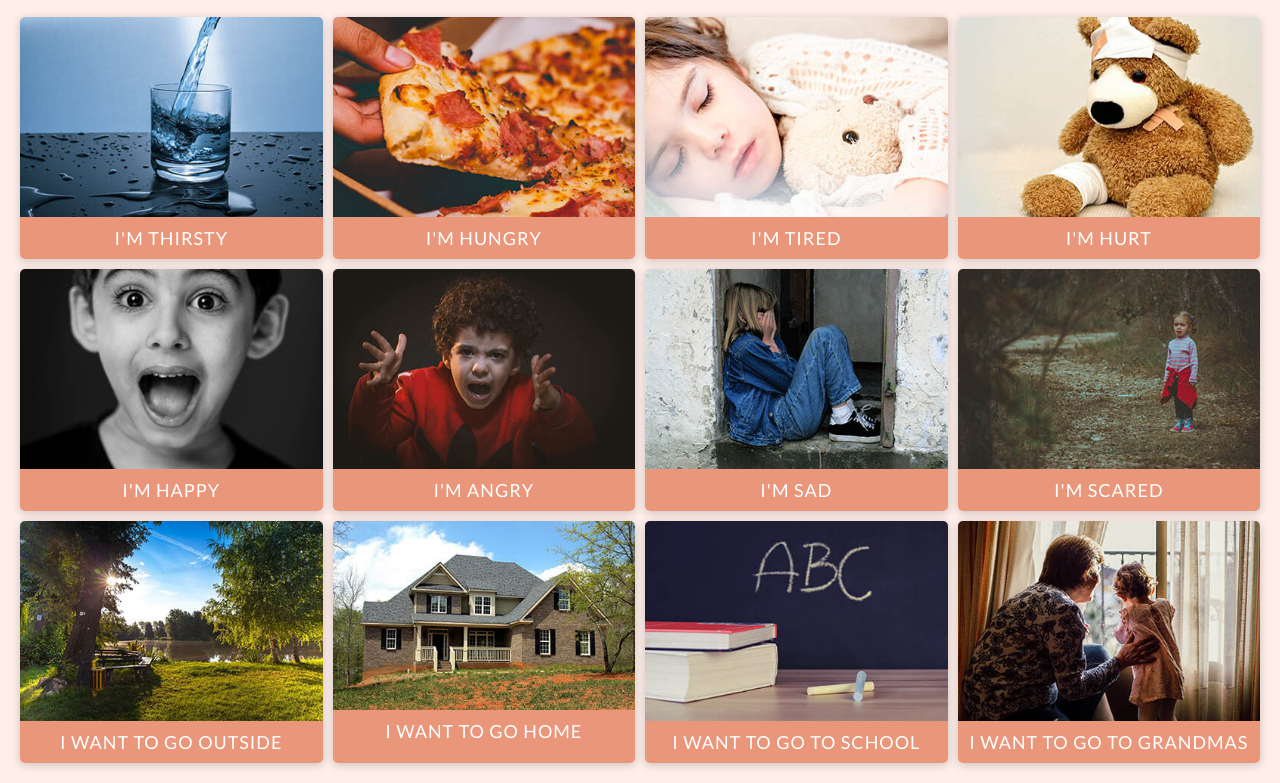
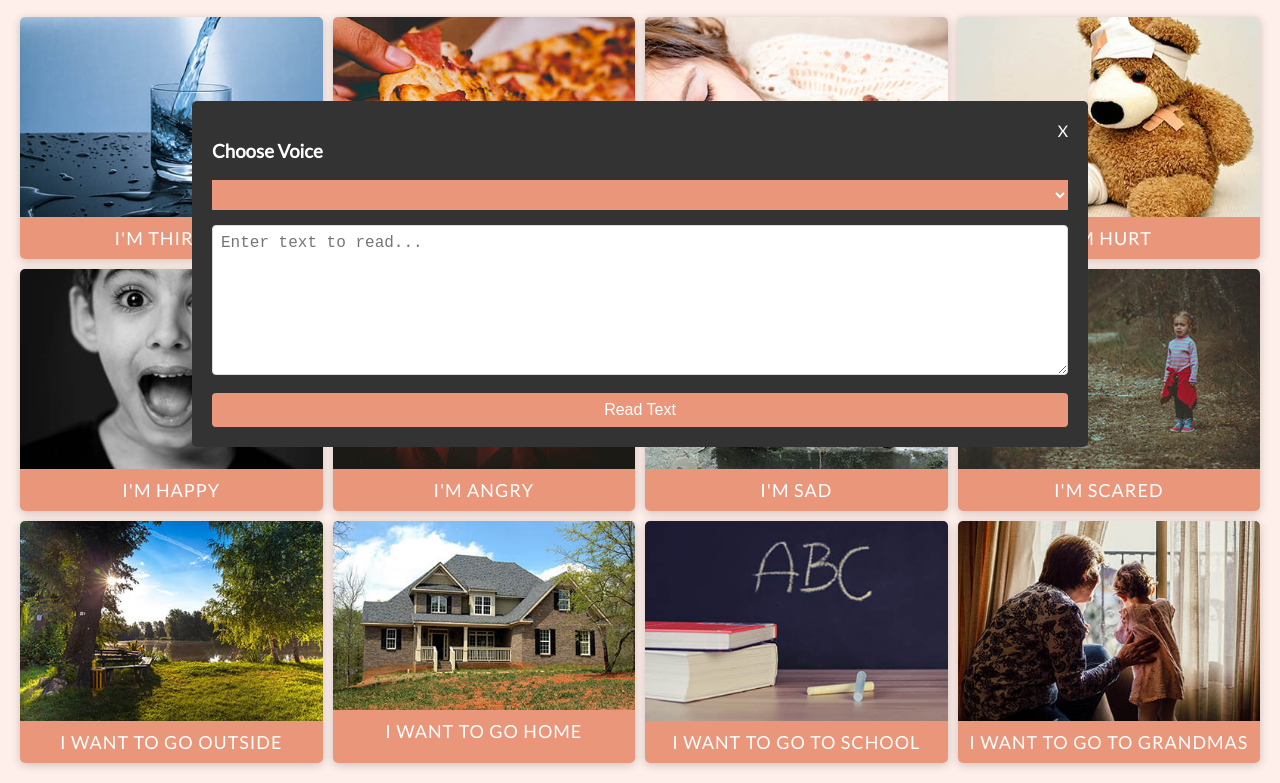
Before and after one commit to tod619/speech_text_reader, a plain HTML site: page index.html in a window 1280 px wide. Both pictures are taken after a click on the button "Toggle Text Box". Shown: the part 139-922 px from the top of the page. Drawn offline with Linux system fonts and the light colour scheme.

Commit message:
add functionality to toggle + close btn in script.js file

```diff
--- a/script.js
+++ b/script.js
@@ -88,3 +88,13 @@ function createBox(item) {
     // dsiplau box on the page
     main.appendChild(box)
 }
+
+// Toggle text box
+toggleBtn.addEventListener('click', () => {
+    document.getElementById('textbox').classList.toggle('show')
+})
+
+// Close text box
+closeBtn.addEventListener('click', () => {
+    document.getElementById('textbox').classList.remove('show')
+})
--- a/style.css
+++ b/style.css
@@ -59,6 +59,10 @@ select:focus {
   transition: all 1s ease-in-out;
 }
 
+.textbox.show {
+  transform: translate(-50%, 0);
+}
+
 .textbox select {
   background-color: darksalmon;
   border: 0;
@@ -74,8 +78,8 @@ select:focus {
   font-size: 16px;
   padding: 8px;
   margin: 15px 0;
-  max-width: 100%;
-  max-height: 150px;
+  width: 100%;
+  height: 150px;
 }
 
 .textbox .btn {
```
